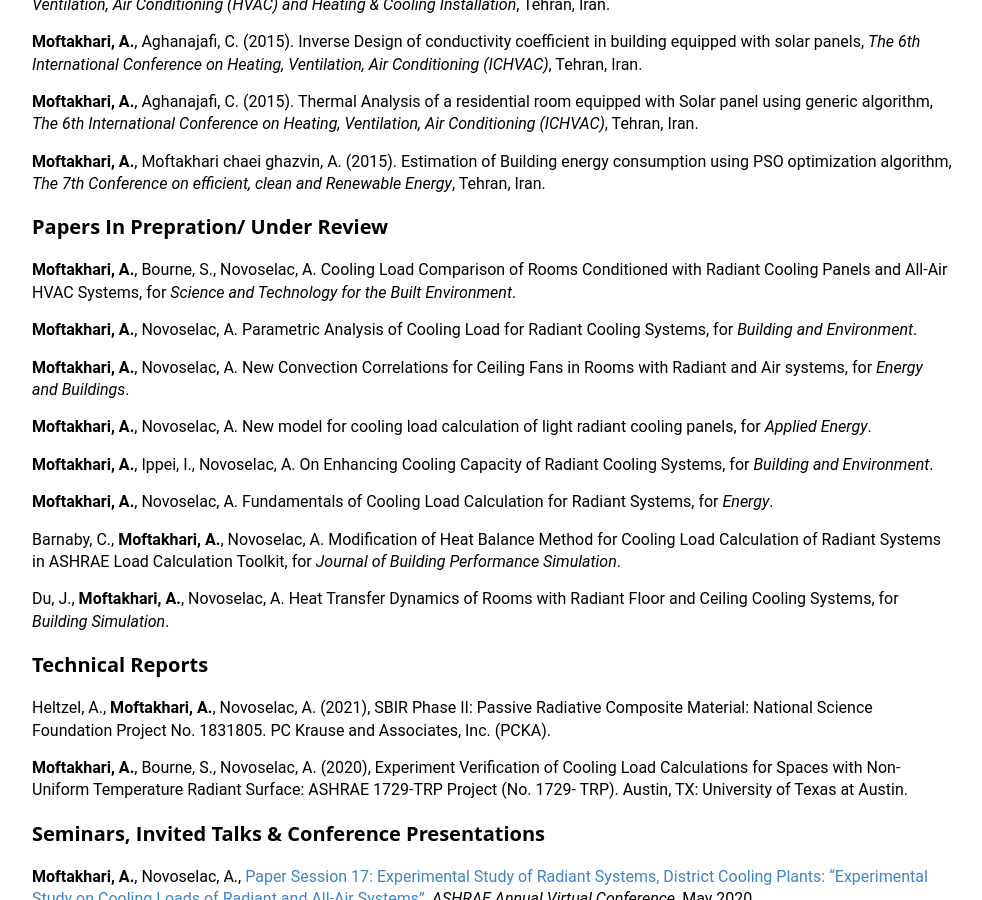
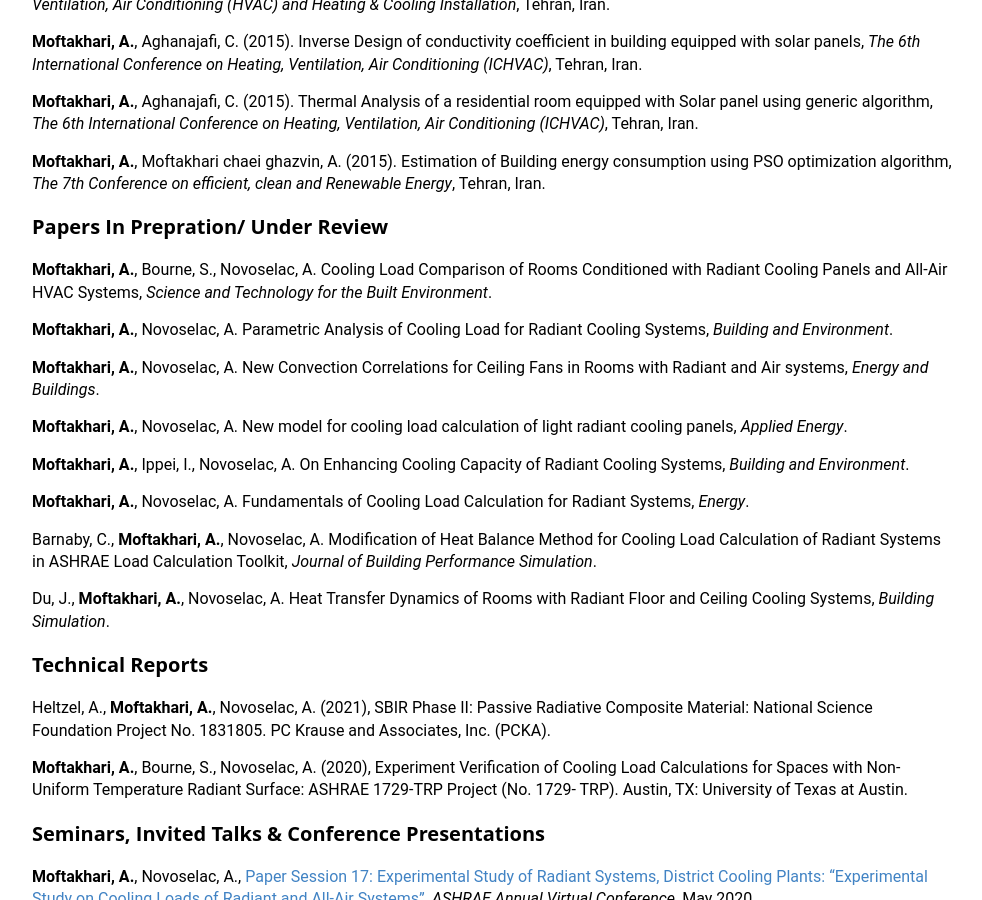
Before and after one commit to amoftakhari/amoftakhari.github.io, a Jekyll site: the page built from pub.md, in a window 1280 px wide and 900 px high, scrolled down 1201 px. Shown: the whole window, without its empty margins (148-1130 px from the left). Built offline with Jekyll 4.4.1, drawn with Linux system fonts in a browser that asks for light colours.

Commit message:
Update pub.md

```diff
--- a/pub.md
+++ b/pub.md
@@ -67,25 +67,25 @@ algorithm, *The 7th Conference on efficient, clean and Renewable Energy*, Tehran
 
 ### Papers In Prepration/ Under Review
 **Moftakhari, A.**, Bourne, S., Novoselac, A. Cooling Load Comparison of Rooms Conditioned with Radiant Cooling Panels and
-All-Air HVAC Systems, for *Science and Technology for the Built Environment*.
+All-Air HVAC Systems,  *Science and Technology for the Built Environment*.
 
 **Moftakhari, A.**, Novoselac, A. Parametric Analysis of Cooling Load for Radiant Cooling Systems,
-for *Building and Environment*.
+ *Building and Environment*.
 
 **Moftakhari, A.**, Novoselac, A. New Convection Correlations for Ceiling Fans in Rooms with Radiant and Air systems,
-for *Energy and Buildings*.
+ *Energy and Buildings*.
 
-**Moftakhari, A.**, Novoselac, A. New model for cooling load calculation of light radiant cooling panels, for *Applied Energy*.
+**Moftakhari, A.**, Novoselac, A. New model for cooling load calculation of light radiant cooling panels,  *Applied Energy*.
 
-**Moftakhari, A.**, Ippei, I., Novoselac, A. On Enhancing Cooling Capacity of Radiant Cooling Systems, for *Building and Environment*.
+**Moftakhari, A.**, Ippei, I., Novoselac, A. On Enhancing Cooling Capacity of Radiant Cooling Systems,  *Building and Environment*.
 
-**Moftakhari, A.**, Novoselac, A. Fundamentals of Cooling Load Calculation for Radiant Systems, for *Energy*.
+**Moftakhari, A.**, Novoselac, A. Fundamentals of Cooling Load Calculation for Radiant Systems, *Energy*.
 
 Barnaby, C., **Moftakhari, A.**, Novoselac, A. Modification of Heat Balance Method for Cooling Load Calculation of Radiant Systems in ASHRAE Load Calculation Toolkit,
-for *Journal of Building Performance Simulation*.
+ *Journal of Building Performance Simulation*.
 
 Du, J., **Moftakhari, A.**, Novoselac, A. Heat Transfer Dynamics of Rooms with Radiant Floor and Ceiling Cooling Systems,
-for *Building Simulation*.
+ *Building Simulation*.
 
 
 ### Technical Reports
```
